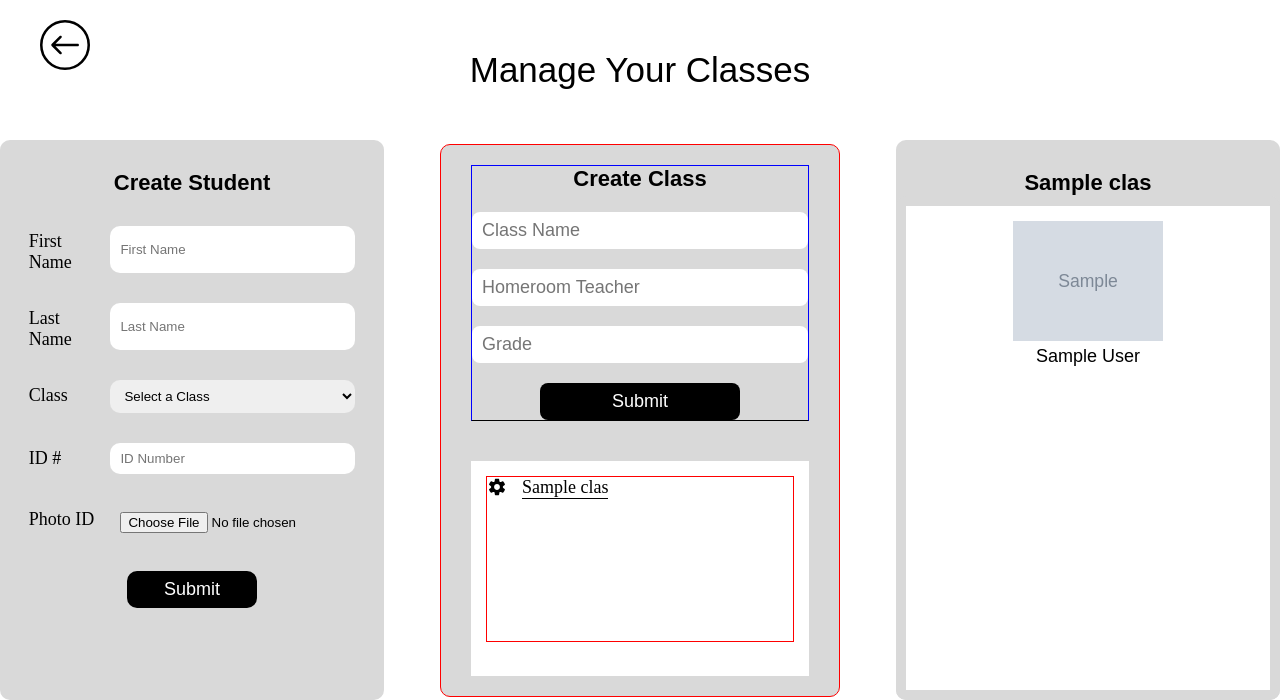
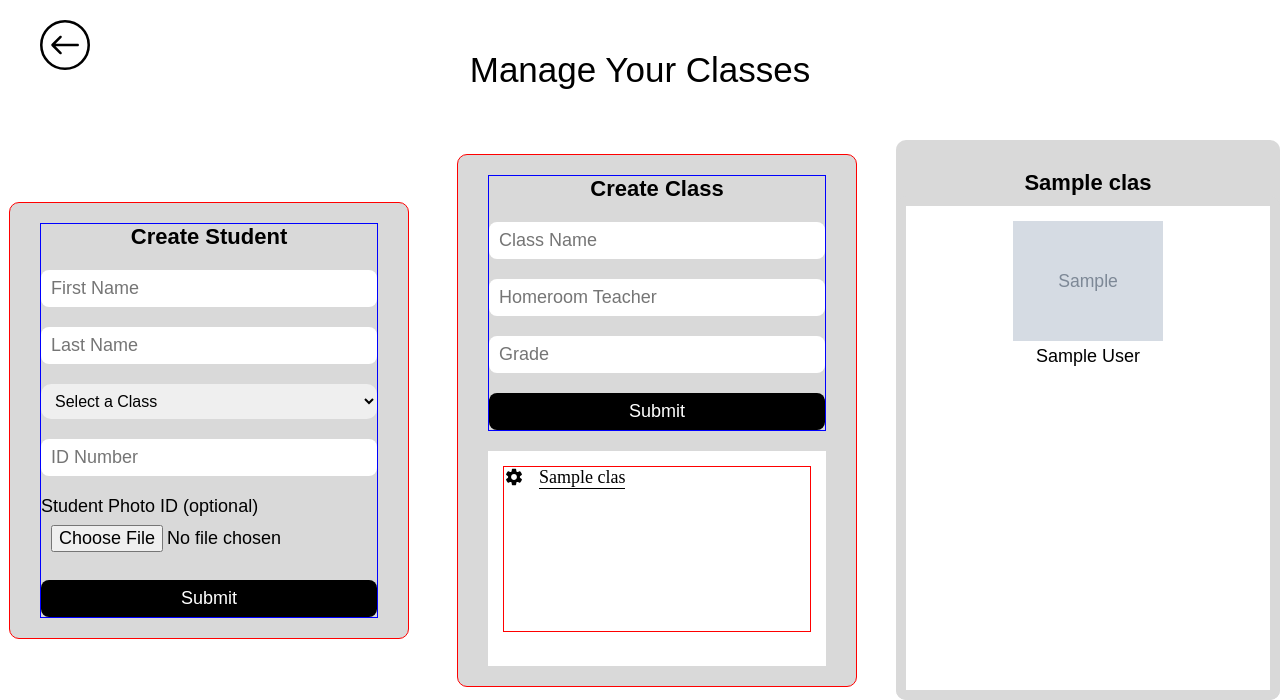
Before and after one commit to geuresti/Photom, a Django app: page /photom/manage_classes/ in a window 1280 px wide; the page is wider, and only the part inside the window is pictured. Shown: the part 110-810 px from the top of that part. Run offline with Django 4.2, Linux system fonts and the light colour scheme; a user stored in the database is signed in; tables that the repository leaves empty hold one stand-in row (values such as "Sample post"); grey boxes marked "Sample" are stand-in pictures; some libraries are stand-ins or nearby versions.

Commit message:
updated student model form so the options are limited to relevant classes. styling updates for student and class settings forms.

```diff
--- a/photomanager/photom/forms.py
+++ b/photomanager/photom/forms.py
@@ -330,10 +330,8 @@ class StudentForm(forms.ModelForm):
 
     student_photo_ID = forms.ImageField(required=False, error_messages = {'invalid':_("Image files only")}, widget=forms.FileInput)
 
-    #def __init__(self, user, *args, **kwargs):
     def __init__(self, *args, **kwargs):
         user = kwargs.pop('user')
-        #super(StudentForm, self).__init__(*args, **kwargs)
         super().__init__(*args, **kwargs)
         school = SchoolAccount.objects.get(user=user)
         options = Class.objects.filter(class_school=school)
--- a/photomanager/photom/static/photom/manage_classes.css
+++ b/photomanager/photom/static/photom/manage_classes.css
@@ -136,79 +136,6 @@
     padding-top: 5px;
 }
 
-/**************** FORM ****************/
-
-.form-title {
-    text-align: center;
-}
-
-.mc-form {
-    padding: 30px 0;
-    width: 85%;
-    margin: auto;
-    display: flex;
-    flex-direction: column;
-    gap: 30px;
-}
-
-#bbottom {
-    border-bottom: 1px solid black;
-    margin-bottom: 20px;
-}
-
-.mc-form input {
-    padding: 8px 10px;
-    border: none;
-    border-radius: 10px;
-}
-
-.mc-form input:focus {
-    background-color: #EFFEFF;
-    outline: none;
-}
-
-.mc-form select {
-    padding: 8px 10px;
-    border: none;
-    border-radius: 10px;
-}
-
-.mc-form select:focus {
-    outline: none;
-}
-
-.mc-form-label {
-    padding-top: 5px;
-    font-size: 18px;
-    margin-right: 5px;
-}
-
-.mc-form-row {
-    display: grid;
-    grid-template-columns: 25% 75%;
-}
-
-/**************** FORM SUBMIT ****************/
-
-.mc-form-submit {
-    padding: 8px;
-    width: 40%;
-    max-width: 200px;
-    border-radius: 20px;
-    background-color: black;
-    color: white;
-    border: none;
-    margin: auto;
-    font-size: 18px;
-    transition: all 0.25s;
-}
-
-.mc-form-submit:hover {
-    cursor: pointer;
-    background-color: white;
-    color: black;
-}
-
 /**************** RESPONSIVE STYLINGS ****************/
 
 @media screen and (max-width: 1000px) {
--- a/photomanager/photom/templates/photom/manage_classes.html
+++ b/photomanager/photom/templates/photom/manage_classes.html
@@ -25,35 +25,20 @@
 
         <div id="mc-content-block-wrapper">
 
-            <div class="mc-content-block">
+            <div class="form-wrapper">
                 {{ student_form.non_field_errors }}
-                <form class="mc-form" enctype="multipart/form-data" action="{% url 'manage_classes' %}" method="post">
+                <form class="form" enctype="multipart/form-data" action="{% url 'manage_classes' %}" method="post">
                     <h2 class="form-title"><b>Create Student</b></h2>
                     {% csrf_token %}
 
-                    <div class="mc-form-row">
-                        <div class="mc-form-label">{{ student_form.first_name.label }}</div>
+                    <div class="form-row">
                         {{ student_form.first_name }}
                     </div>
-                    <div class="mc-form-row">
-                        <div class="mc-form-label">{{ student_form.last_name.label }}</div>
+                    <div class="form-row">
                         {{ student_form.last_name }}
                     </div>
 
-                    <!--
-                    <div class="mc-form-row">
-                        <div class="mc-form-label">{{ student_form.student_age.label }}</div>
-                        {{ student_form.student_age }}
-                    </div>
-                    -->
-
-                    <!-- FIX -->
-                    <div class="mc-form-row">
-                        {% if select_error %}
-                        <div class="mc-form-label" style="color: red;"> * {{ student_form.student_class.label }}</div>
-                        {% else %}
-                        <div class="mc-form-label" style="color: black;">{{ student_form.student_class.label }}</div>
-                        {% endif %}
+                    <div class="form-row">
 
                         <select name="student_class" required id="id_class_select">
                             <option value="-1"> Select a Class </option>
@@ -64,16 +49,15 @@
                             {% endif %}
                         </select>
                     </div>
-                    <div class="mc-form-row">
-                        <div class="mc-form-label">{{ student_form.student_ID.label }}</div>
+                    <div class="form-row">
                         {{ student_form.student_ID }}
                     </div>
-                    <div class="mc-form-row">
-                        <div class="mc-form-label">Photo ID</div>
+                    <div class="form-row">
+                        <p> Student Photo ID (optional) </p>
                         {{ student_form.student_photo_ID }}
                     </div>
 
-                    <input class="mc-form-submit" type="submit" name="create-student" value="Submit">
+                    <input class="form-submit" type="submit" name="create-student" value="Submit">
                 </form>
             </div>
 
@@ -100,7 +84,7 @@
                         {{ class_form.class_school.as_hidden }}
                     </div>
 
-                    <input class="mc-form-submit" type="submit" name="create-class" value="Submit">
+                    <input class="form-submit" type="submit" name="create-class" value="Submit">
                 </form>
 
                 <div id="classes-menu">
--- a/photomanager/photom/templates/photom/test_template.html
+++ /dev/null
@@ -1 +0,0 @@
-{{ image }}
--- a/photomanager/photom/views/views_classes.py
+++ b/photomanager/photom/views/views_classes.py
@@ -115,14 +115,19 @@ def class_settings(request, class_id):
         return render(request, "photom/class_settings.html", context)
 
 # CLASS MUST BELONG TO THE USER
+
+# This view doesn't seem to be working
+# when called from class settings
 @login_required
 def delete_class(request, class_id):
+
+    print("\n DELETE CLASS CALELD \n")
+
     class_instance = get_object_or_404(Class, pk=class_id)
-
     # Redirect if user attempting to delete class that isn't theirs
     if not belongs_to_authenticated_user(request.user, class_id, 'class'):
         return HttpResponseRedirect(reverse("index"))
 
-    print("\n CLASS IS BEING DELETED \n")
-    class_instance.delete()
+    print("\n CLASS IS BEING DELETED (DISABLED) \n")
+    #class_instance.delete()
     return HttpResponseRedirect(reverse("manage_classes"))
--- a/photomanager/photom/views/views_students.py
+++ b/photomanager/photom/views/views_students.py
@@ -25,7 +25,7 @@ def student_settings(request, student_id):
     # Student information is being updated
     if request.method == "POST":
 
-        student_form = StudentForm(request.POST, request.FILES, instance=student_instance)
+        student_form = StudentForm(request.POST, request.FILES, instance=student_instance, user=request.user)
         old_photo_id = str(student_instance.student_photo_ID)
 
         if student_form.is_valid():
@@ -36,7 +36,7 @@ def student_settings(request, student_id):
 
             student_form.save()
 
-            render_form = StudentForm(request.POST, instance=student_instance)
+            render_form = StudentForm(request.POST, instance=student_instance, user=request.user)
 
             context = {
                 "student_id":student_id,
@@ -48,7 +48,7 @@ def student_settings(request, student_id):
             return render(request, "photom/view_student.html", context)
 
     else:
-        student_form = StudentForm(instance=student_instance)
+        student_form = StudentForm(instance=student_instance, user=request.user)
 
         context = {
             "student_id":student_id,
```
Also changed, not shown: photomanager/photom/templates/photom/class_settings.html (+17 -21 lines), photomanager/photom/models.py (line endings or trailing spaces).
